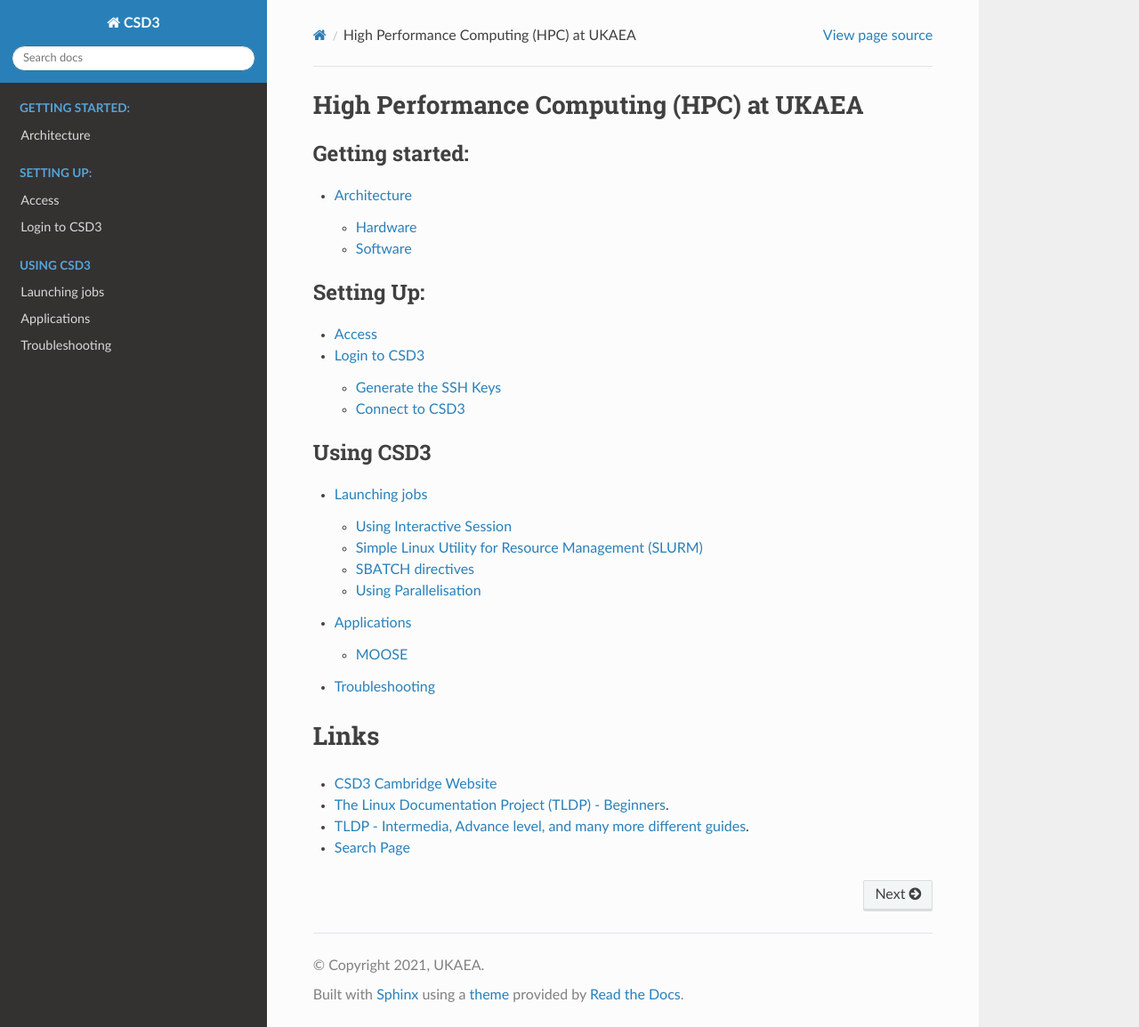
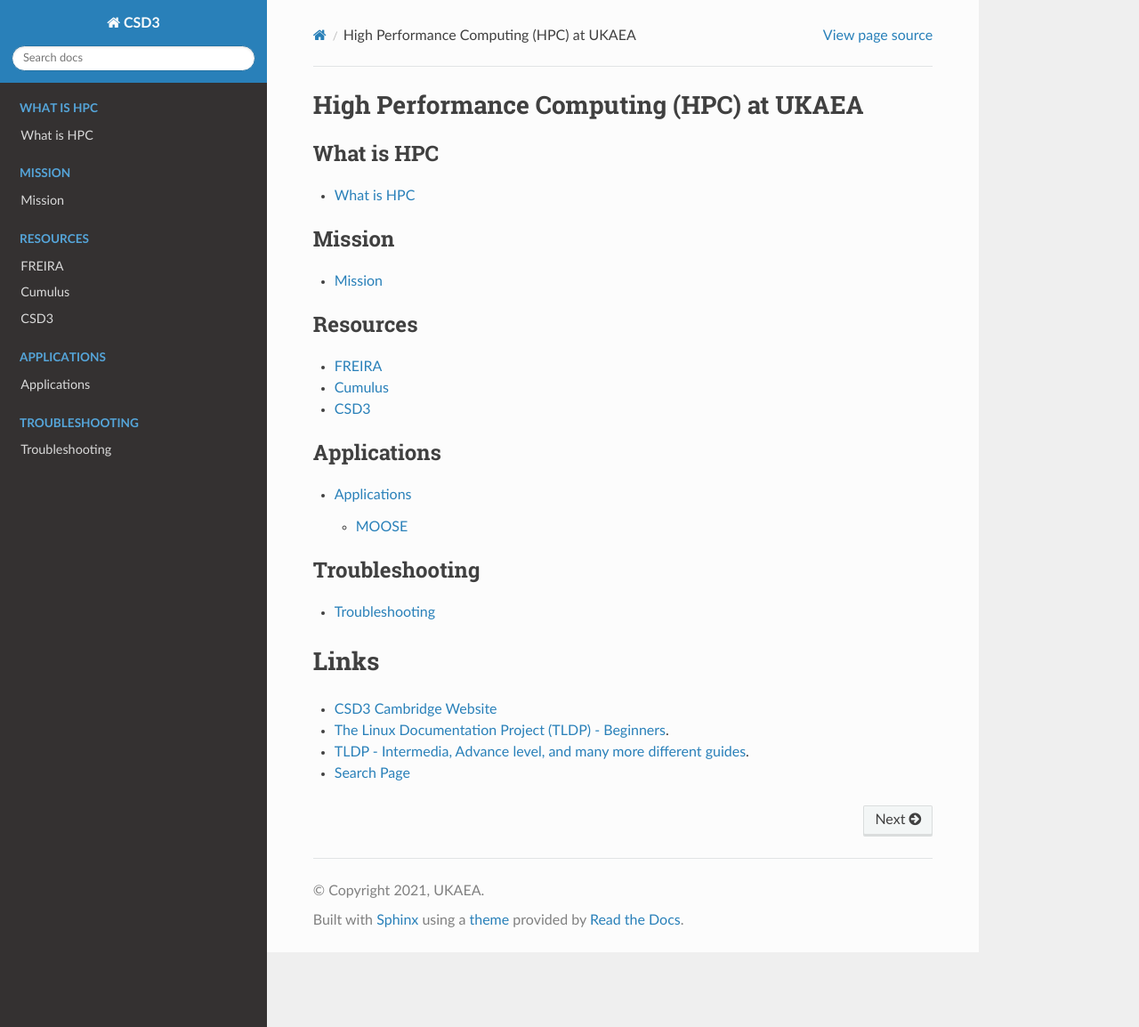
Before and after one commit to ukaea/UKAEA-Computing, a Sphinx documentation site: the page built from docs/source/index.rst, in a window 1280 px wide and 1154 px high. Shown: the whole window at 89% size. Built offline with Sphinx 7.4.7 and the Read the Docs theme 2.0.0, drawn with Linux system fonts in a browser that asks for light colours.

Commit message:
Adding new pages to the new structure

```diff
--- a/docs/source/index.rst
+++ b/docs/source/index.rst
@@ -3,23 +3,34 @@
 
 .. toctree::
    :maxdepth: 2
-   :caption: Getting started:
+   :caption: What is HPC
 
-   pages/archi
+   pages/what_hpc
 
 .. toctree::
    :maxdepth: 2
-   :caption: Setting Up:
+   :caption: Mission
 
-   pages/access
-   pages/login
+   pages/mission
 
 .. toctree::
    :maxdepth: 2
-   :caption: Using CSD3
+   :caption: Resources
 
-   pages/launch
+   pages/freira
+   pages/cumulus
+   pages/csd3
+
+.. toctree::
+   :maxdepth: 2
+   :caption: Applications
+
    pages/apps
+
+.. toctree::
+   :maxdepth: 2
+   :caption: Troubleshooting
+
    pages/trouble
 
 Links
--- /dev/null
+++ b/docs/source/pages/csd3.rst
@@ -0,0 +1,4 @@
+.. _csd3is:
+
+CSD3
+----
--- /dev/null
+++ b/docs/source/pages/cumulus.rst
@@ -0,0 +1,7 @@
+.. _cumulusis:
+
+Cumulus
+-------
+
+_accessing to the cluster
+-logins too
--- /dev/null
+++ b/docs/source/pages/freira.rst
@@ -0,0 +1,8 @@
+.. _freirais:
+
+FREIRA
+------
+
+To access to freira, please send an email to Shaun Da Witt.
+
+To login and launch your jobs, you might take a look of PBS.
--- /dev/null
+++ b/docs/source/pages/mission.rst
@@ -0,0 +1,4 @@
+.. _missionis:
+
+Mission
+-------
--- /dev/null
+++ b/docs/source/pages/what_hpc.rst
@@ -0,0 +1,4 @@
+.. _whathpcis:
+
+What is HPC
+-----------
```
